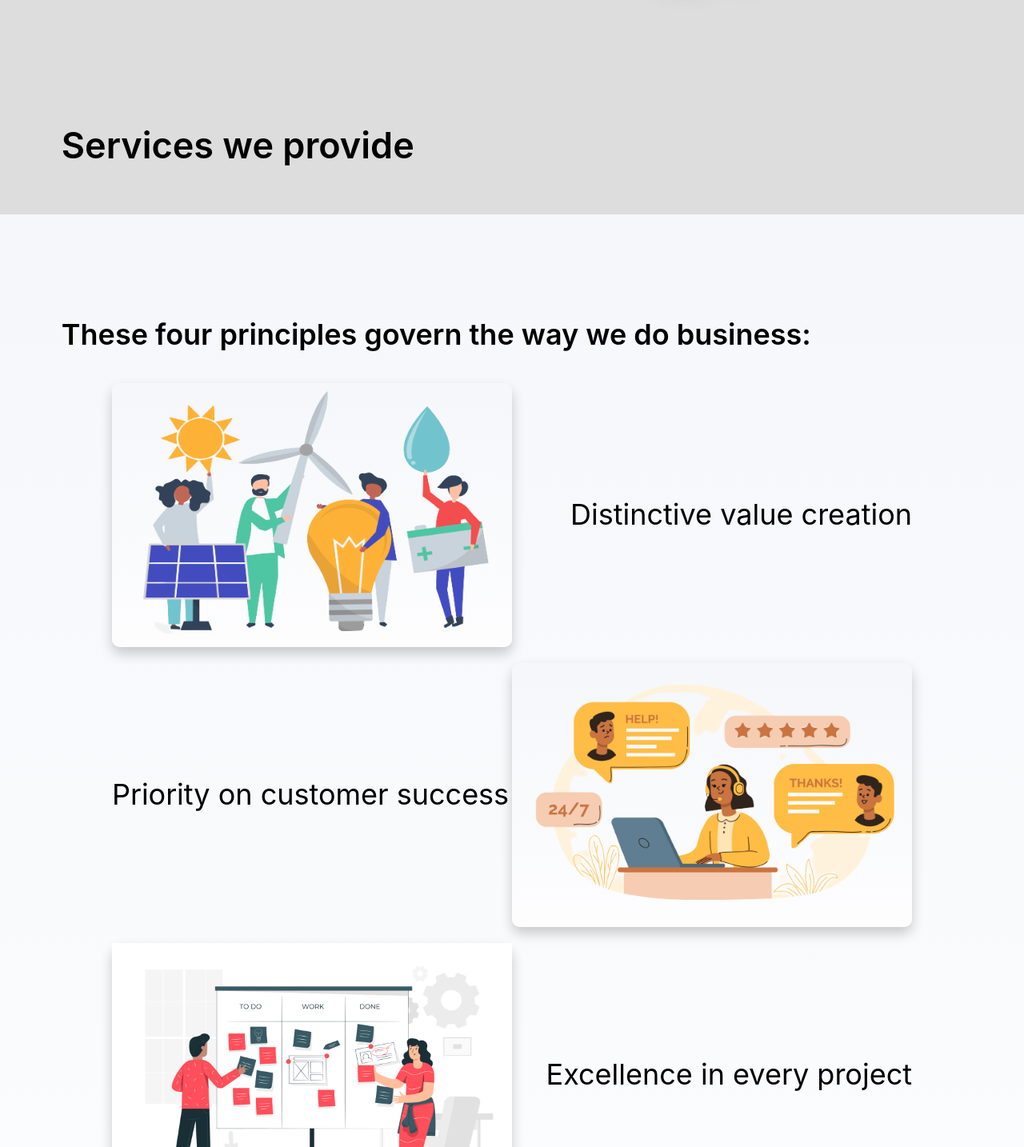
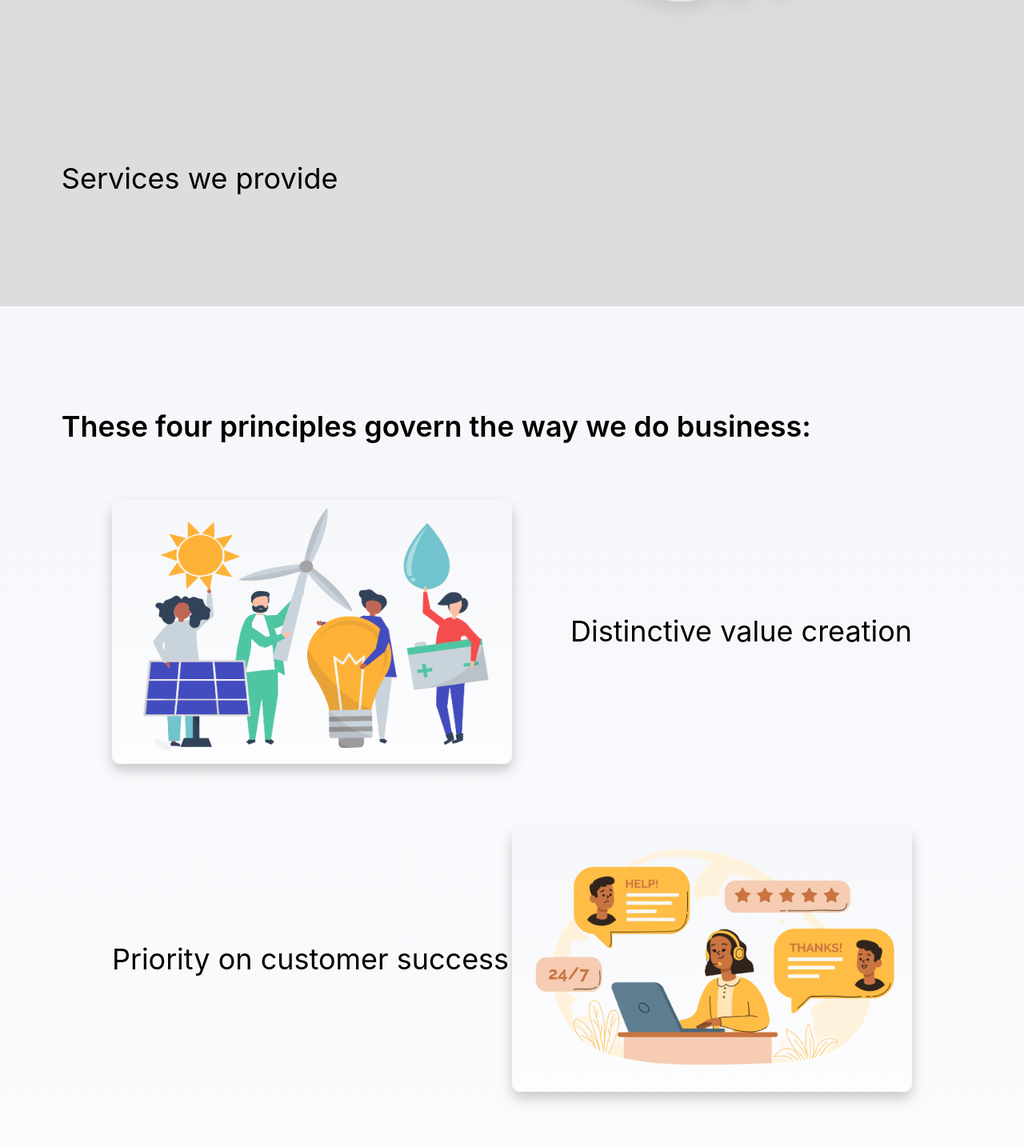
Before and after one commit to DamilolaAjayi/renewabletek-africa, a Vue app: page / in a window 1280 px wide. Shown: the part 1236-2670 px from the top of the page at 80% size. Built offline with nearby package versions, Linux system fonts and the light colour scheme.

Commit message:
new design

```diff
--- a/src/assets/css/main.css
+++ b/src/assets/css/main.css
@@ -77,7 +77,7 @@ h2 {
 
 h3 {
   font-size: 2rem;
-  font-weight: 300;
+  font-weight: 600;
   margin: 0;
 }
 
@@ -132,7 +132,7 @@ p {
   margin: 0;
 }
 .section-container {
-  padding: 0 6%;
+  padding: 0 2rem;
 }
 html {
   scroll-behavior: smooth;
@@ -165,8 +165,7 @@ html {
     font-size: 1.2rem;
   }
   .section-container {
-    /* padding: 0 6%; */
-    padding-left: 6%;
+    padding: 0 6%;
   }
   main {
     border-bottom: 0.1px solid rgba(221, 221, 221, 0.1);
--- a/src/components/ElFooter.vue
+++ b/src/components/ElFooter.vue
@@ -55,7 +55,7 @@ export default {
 
 <style scoped>
 .footer {
-  padding: 3rem 1.5rem 6rem;
+  padding: 3rem 2rem 6rem;
 }
 .footer__main {
   padding-bottom: 1.5rem;
--- a/src/pages/Partner.vue
+++ b/src/pages/Partner.vue
@@ -41,6 +41,7 @@ export default {
 <style scoped>
 .section {
   background: var(--neutralFour);
+  padding: 3rem 2rem;
 }
 .partner__textbox p:last-of-type {
   padding: 4rem 0;
--- a/src/pages/Service.vue
+++ b/src/pages/Service.vue
@@ -1,7 +1,7 @@
 <template>
   <section id="services" class="section">
     <div class="bg">
-        <h2>Services we provide</h2>
+        <h3>Services we provide</h3>
     </div>
   </section>
 </template>
@@ -14,7 +14,11 @@ export default {
 
 <style scoped>
 .section {
+  min-height: 30vh;
   background: var(--neutralFour);
+}
+.bg {
+    padding: 3rem 2rem;
 }
 .partner__textbox p:last-of-type {
   padding: 4rem 0;
--- a/src/pages/Value.vue
+++ b/src/pages/Value.vue
@@ -63,6 +63,15 @@ export default {
 </script>
 
 <style scoped>
+.business-principles__block {
+    display: flex;
+    flex-direction: column;
+    padding: 3rem 0;
+    text-align: center;
+}
+.business-principles__block:nth-child(even) {
+    flex-direction: column-reverse;
+}
 .section {
   padding-top: 3rem;
   background-image: linear-gradient(0deg, #fdfdfe, #f5f7fa);
@@ -70,9 +79,6 @@ export default {
 .business__principles {
   font-size: 2rem;
   color: var(--neutralOne);
-  margin-bottom: 4rem;
-}
-.section__header {
   margin-bottom: 4rem;
 }
 .section__header h3 {
@@ -95,8 +101,11 @@ p {
     margin-top: 10rem;
     margin-bottom: 4rem;
   }
+    .business-principles__block:nth-child(even) {
+        flex-direction: row;
+    }
   .business-principles__block {
-    display: flex;
+    flex-direction: row;
     margin: 0 auto 2rem;
     max-width: 100rem;
     align-items: center;
@@ -114,8 +123,10 @@ p {
   }
 }
 @media screen and (max-width: 767px) {
-  .company-about__header img {
-    width: 23rem;
-  }
+    .business-principles__block h3 {
+        line-height: 1.5;
+        font-weight: 400;
+        font-size: 1.6rem;
+    }
 }
 </style>
```
